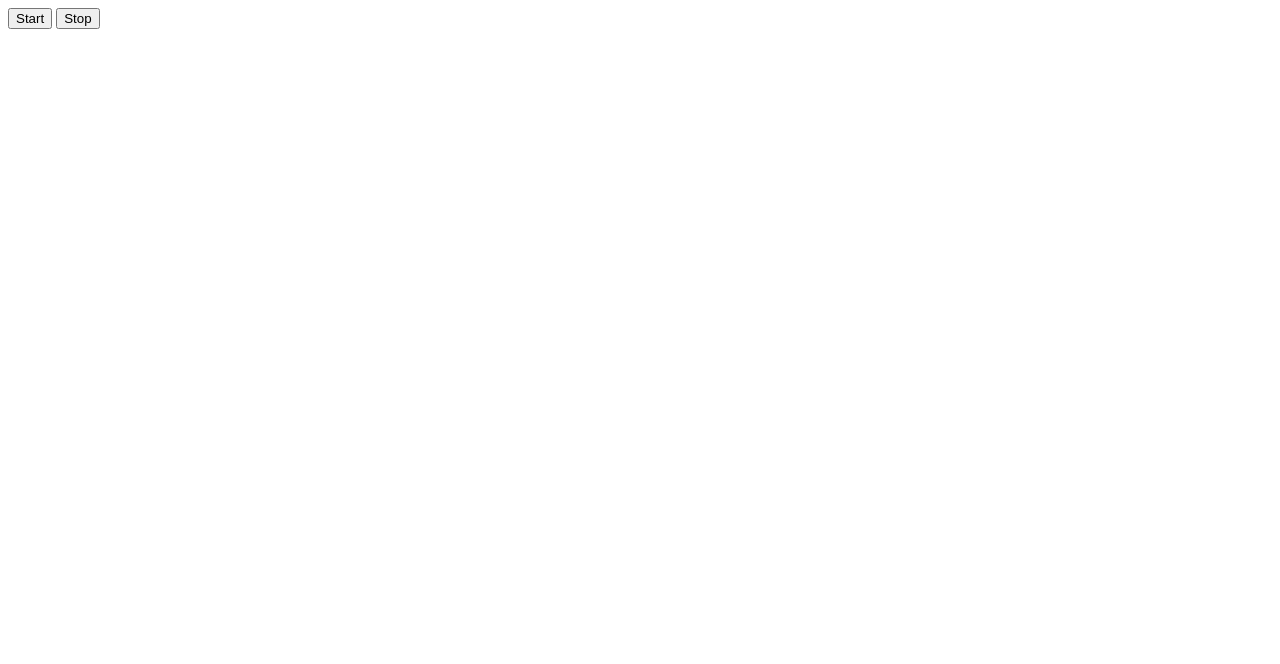
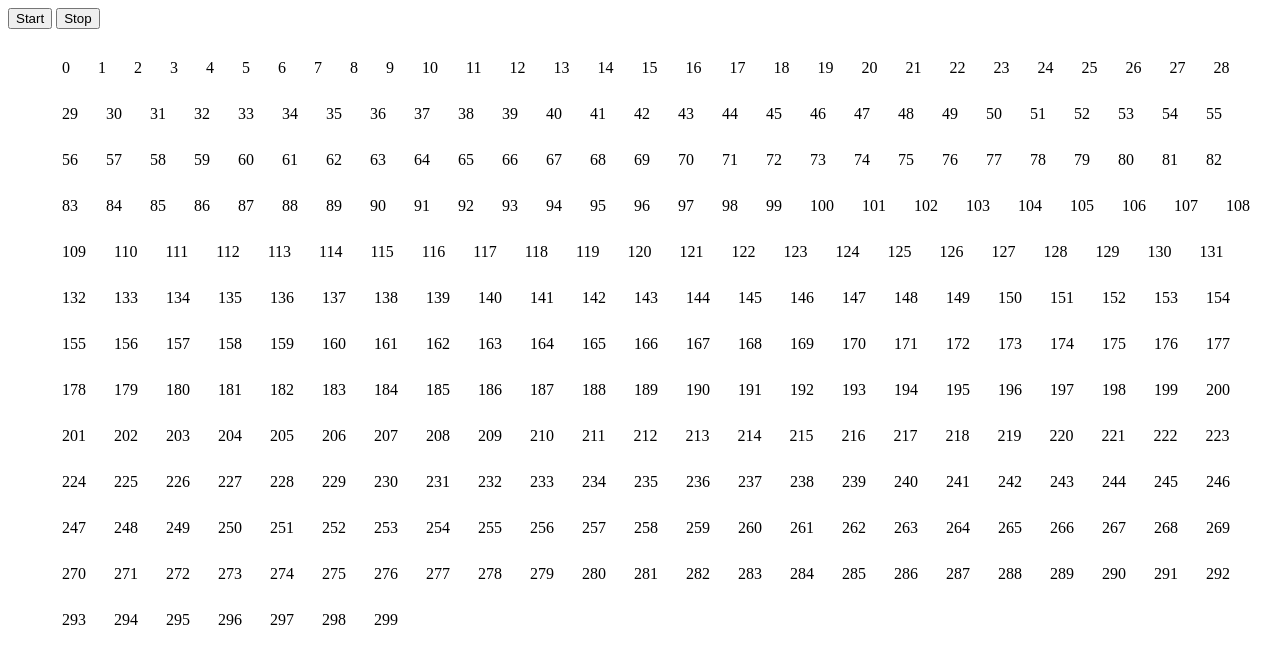
Before and after one commit to nikolaygelemerov/nodejs-ws, a website built with webpack: page src/index.html in a window 1280 px wide. Built offline with nearby package versions, Linux system fonts and the light colour scheme; files whose address does not match are found by name.

Commit message:
Add list visualization

```diff
--- /dev/null
+++ b/constants/index.ts
@@ -0,0 +1 @@
+export const ITEMS_COUNT = 300;
--- /dev/null
+++ b/public/styles.css
@@ -0,0 +1,16 @@
+ul {
+  list-style: none;
+  display: flex;
+  flex-wrap: wrap;
+}
+
+li {
+  margin: 10px;
+  padding: 4px;
+  border-radius: 2px;
+  transition: all 300ms ease-in-out;
+}
+
+li.update {
+  background-color: yellowgreen;
+}
--- a/src/index.html
+++ b/src/index.html
@@ -4,6 +4,7 @@
     <meta charset="UTF-8" />
     <meta name="viewport" content="width=device-width, initial-scale=1" />
     <title>Playground</title>
+    <link rel="stylesheet" href="styles.css" />
   </head>
   <body>
     <button id="button-start" type="button">Start</button>
--- a/src/index.ts
+++ b/src/index.ts
@@ -1,3 +1,4 @@
+import { ITEMS_COUNT } from '../constants';
 import io from 'socket.io-client';
 
 const socket = io('http://localhost:8090');
@@ -12,3 +13,26 @@ startButton?.addEventListener('click', () => {
 stopButton?.addEventListener('click', () => {
   socket.emit('stop');
 });
+
+const ul = document.createElement('ul');
+const body = document.querySelector('body');
+
+body?.appendChild(ul);
+
+const ulList: HTMLLIElement[] = [];
+
+for (let i = 0; i < ITEMS_COUNT; i++) {
+  const li = document.createElement('li');
+  li.textContent = `${i}`;
+  li.ontransitionend = () => li.classList.remove('update');
+
+  ulList.push(li);
+}
+
+socket.on('posts', (data) => {
+  const liToUpdate = ulList.find((_, index) => index === data.id);
+
+  liToUpdate?.classList.add('update');
+});
+
+ul.append(...ulList);
--- /dev/null
+++ b/types/index.ts
@@ -0,0 +1,5 @@
+export interface SocketPayload {
+  action: string;
+  id: number;
+  post: string;
+}
```
Also changed, not shown: server/express.ts (+12 -10 lines), server/types/index.ts (+3 -10 lines).
